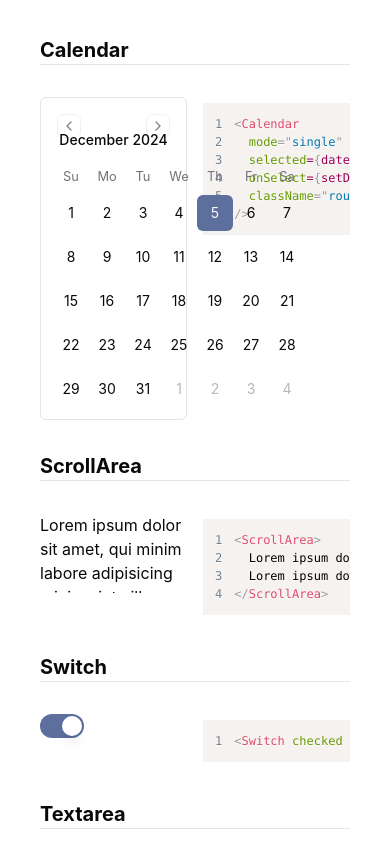
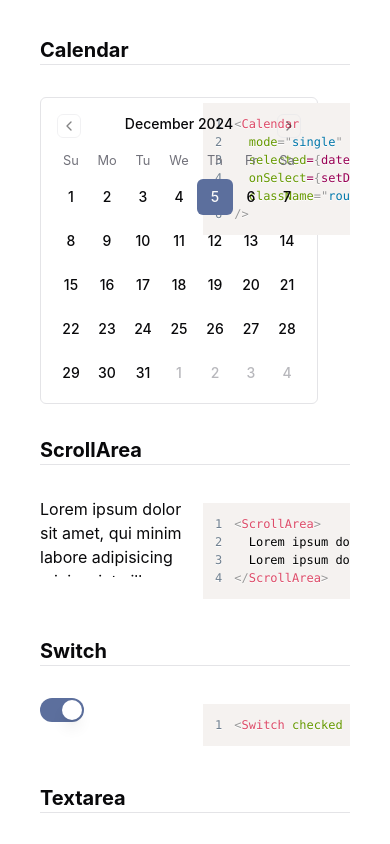
Before and after one commit to ttab/elephant-ui, a React (Vite) app: page / in a window 390 px wide. Shown: the part 7630-8474 px from the top of the page. Built offline with nearby package versions, Linux system fonts and the light colour scheme; a web font is replaced by a local one.

Commit message:
fix: styling z-index

```diff
--- a/src/components/ui/calendar.tsx
+++ b/src/components/ui/calendar.tsx
@@ -16,7 +16,7 @@ function Calendar({ className, classNames, showOutsideDays = true, ...props }: C
       showOutsideDays={showOutsideDays}
       className={cn('p-3', className)}
       classNames={{
-        months: 'relative flex flex-col sm:flex-row space-y-4 sm:space-x-4 sm:space-y-0',
+        months: 'relative flex flex-col sm:flex-row',
         month: 'space-y-4',
         month_caption: 'flex justify-center pt-1 relative items-center',
         caption_label: 'text-sm font-medium',
@@ -25,10 +25,9 @@ function Calendar({ className, classNames, showOutsideDays = true, ...props }: C
         weekdays: 'flex',
         weekday: 'text-muted-foreground rounded-md w-9 font-normal text-[0.8rem]',
         week: 'flex w-full mt-2',
-        // cell: 'h-9 w-9 text-center text-sm p-0 relative [&:has([aria-selected].day-range-end)]:rounded-r-md [&:has([aria-selected].day-outside)]:bg-accent/50 [&:has([aria-selected])]:bg-accent first:[&:has([aria-selected])]:rounded-l-md last:[&:has([aria-selected])]:rounded-r-md focus-within:relative focus-within:z-20',
         day: cn(
           buttonVariants({ variant: 'ghost' }),
-          'h-9 w-9 p-0 font-normal aria-selected:opacity-100'
+          'h-9 w-9 text-center text-sm p-0 relative [&:has([aria-selected].day-range-end)]:rounded-r-md [&:has([aria-selected].day-outside)]:bg-accent/50 [&:has([aria-selected])]:bg-accent first:[&:has([aria-selected])]:rounded-l-md last:[&:has([aria-selected])]:rounded-r-md focus-within:relative focus-within:z-20'
         ),
         range_end: 'day-range-end',
         selected:
@@ -43,17 +42,17 @@ function Calendar({ className, classNames, showOutsideDays = true, ...props }: C
       }}
       components={{
         PreviousMonthButton: (props) => (
-          <Button {...props} size="xs" variant="outline" className={cn(
+          <Button {...props} size='xs' variant='outline' className={cn(
             buttonVariants({ variant: 'outline' }),
-            'h-6 w-6 bg-transparent p-0 opacity-50 hover:opacity-100 absolute top-1 left-1'
+            'h-6 w-6 bg-transparent p-0 opacity-50 hover:opacity-100 absolute top-1 left-1 z-10'
           )}>
             <ChevronLeft className='h-4 w-4'/>
           </Button>
         ),
         NextMonthButton: (props) => (
-          <Button {...props} size="xs" variant="outline" className={cn(
+          <Button {...props} size='xs' variant='outline' className={cn(
             buttonVariants({ variant: 'outline' }),
-            'h-6 w-6 bg-transparent p-0 opacity-50 hover:opacity-100 absolute top-1 right-1'
+            'h-6 w-6 bg-transparent p-0 opacity-50 hover:opacity-100 absolute top-1 right-1 z-10'
           )}>
             <ChevronRight className='h-4 w-4'/>
           </Button>
--- a/src/showroom/components/calendar.tsx
+++ b/src/showroom/components/calendar.tsx
@@ -8,7 +8,7 @@ export function CalendarExample(): JSX.Element {
   return <>
     <Header>Calendar</Header>
 
-    <div>
+    <div className='w-fit'>
       <Calendar
         mode="single"
         selected={date}
```
